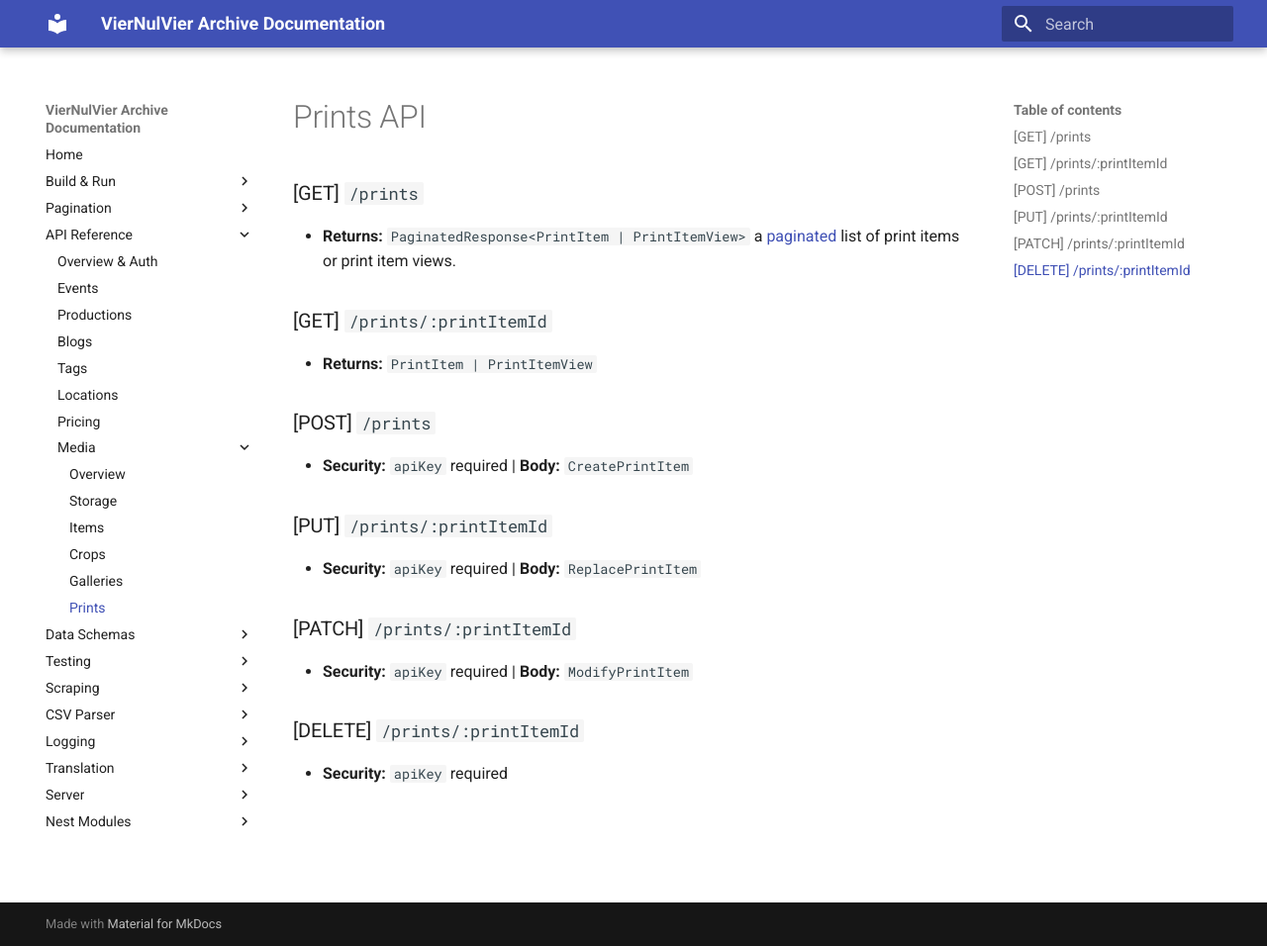
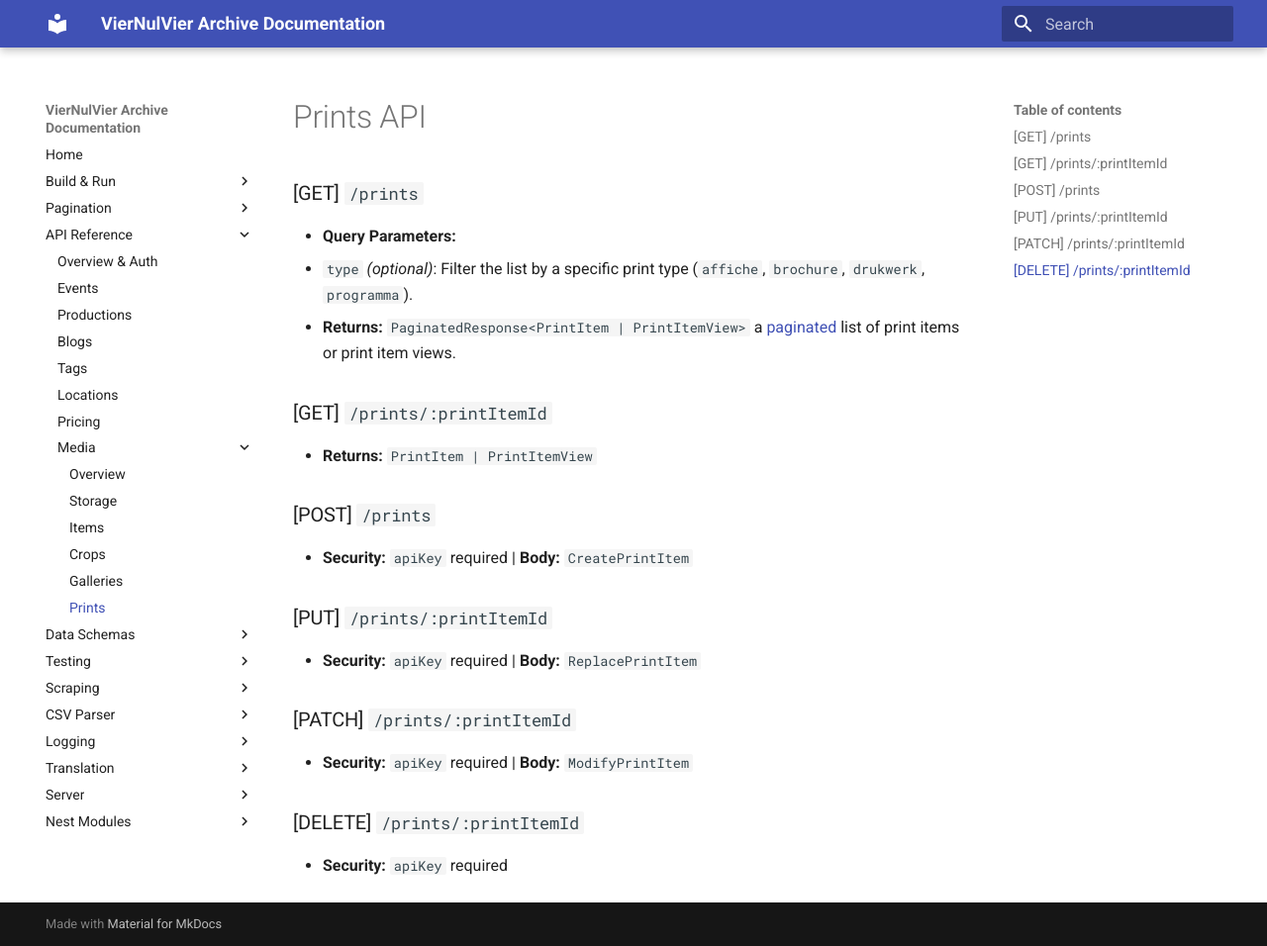
Before and after one commit to SELab-2/viernulvier-4, an MkDocs documentation site: the page built from docs/api/media/prints.md, in a window 1280 px wide and 956 px high. Shown: the whole window at 99% size. Built offline with MkDocs 1.6.1 and Material for MkDocs 9.7.7, drawn with Linux system fonts in a browser that asks for light colours; the version menu is left out.

Commit message:
updated mkdocs for type filtering

```diff
--- a/docs/api/media/prints.md
+++ b/docs/api/media/prints.md
@@ -1,6 +1,8 @@
 # Prints API
 
 ### [GET] `/prints`
+- **Query Parameters:**
+  - `type` *(optional)*: Filter the list by a specific print type (`affiche`, `brochure`, `drukwerk`, `programma`).
 - **Returns:** `PaginatedResponse<PrintItem | PrintItemView>` a [paginated](../pagination/index.md) list of print items or print item views.
 
 ### [GET] `/prints/:printItemId`
```
